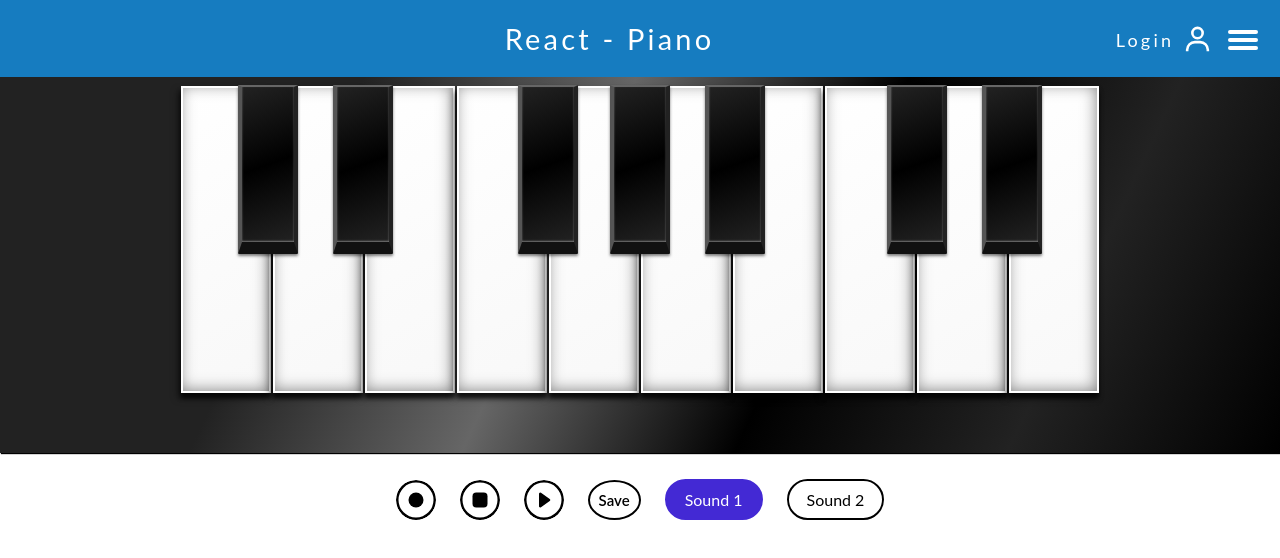
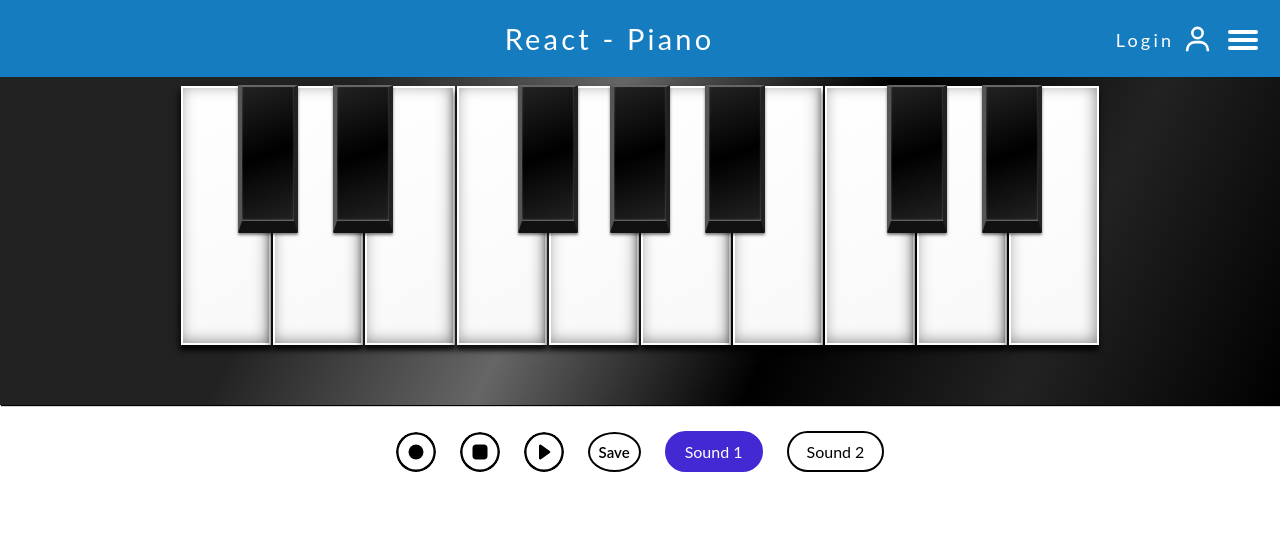
Before and after one commit to mzastsenski/PianoReact, a React (Create React App) app: page / in a window 1280 px wide. Shown: the top 558 px of the page. Built offline with nearby package versions, Linux system fonts and the light colour scheme.

Commit message:
style changed

```diff
--- a/src/pages/Signup.jsx
+++ b/src/pages/Signup.jsx
@@ -19,7 +19,6 @@ const Signup = () => {
     <div className="modal">
       <div className="modal_content">
         <form className="Login" onSubmit={submit}>
-          <div className="Fields">
             <label className="field">
               <input name="user" type="text" placeholder="Username"></input>
             </label>
@@ -37,7 +36,6 @@ const Signup = () => {
                 placeholder="Confirm password"
               ></input>
             </label>
-          </div>
           <br />
           <div className="login_buttons">
             <button type="submit">Sign up</button>
--- a/src/style.sass
+++ b/src/style.sass
@@ -13,7 +13,7 @@ body
   flex-direction: column
 
 .piano
-  height: 47vh
+  height: 41vh
 
 @media (max-width: 1000px)
   html
```
